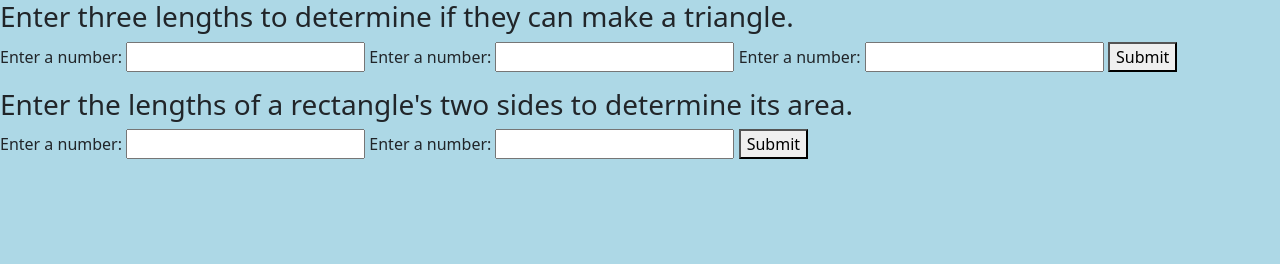
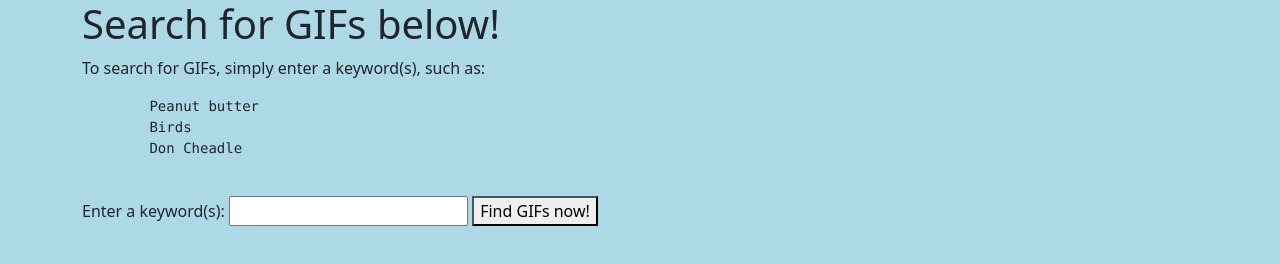
Before and after one commit to besure94/giphy-API, a website built with webpack: page src/index.html in a window 1280 px wide. Built offline with nearby package versions, Linux system fonts and the light colour scheme.

Commit message:
Write basic HTML and form.

```diff
--- a/src/index.html
+++ b/src/index.html
@@ -1,28 +1,23 @@
 <!DOCTYPE html>
 <html lang="en-US">
-<head>
-  <title>Shape Tracker</title>
-</head>
-<body>
-  <h3>Enter three lengths to determine if they can make a triangle.</h3>
-  <form id="triangle-checker-form">
-    <label for="length1">Enter a number:</label>
-    <input id="length1" type="number">
-    <label for="length2">Enter a number:</label>
-    <input id="length2" type="number">
-    <label for="length3">Enter a number:</label>
-    <input id="length3" type="number">
-    <button type="submit">Submit</button>
-  </form>
-  <ul id="response"></ul>
-  <h3>Enter the lengths of a rectangle's two sides to determine its area.</h3>
-  <form id="rectangle-area-form">
-    <label for="rect-length1">Enter a number:</label>
-    <input id="rect-length1" type="number">
-    <label for="rect-length2">Enter a number:</label>
-    <input id="rect-length2" type="number">
-    <button type="submit">Submit</button>
-  </form>
-  <ul id="response2"></ul>
-</body>
+  <head>
+    <title>Giphy</title>
+  </head>
+  <body>
+    <div class="container">
+      <h1>Search for GIFs below!</h1>
+      <p>To search for GIFs, simply enter a keyword(s), such as:</p>
+      <pre>
+        Peanut butter
+        Birds
+        Don Cheadle
+      </pre>
+      <form>
+        <label for="keyword">Enter a keyword(s):</label>
+        <input id="keyword" type="text" name="keyword">
+        <button type="submit" class="btn-success" id="searchKeyword">Find GIFs now!</button>
+      </form>
+      <p id="showGifs"></p>
+    </div>
+  </body>
 </html>
```
